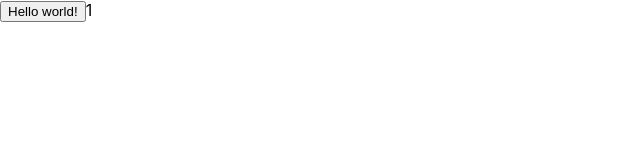
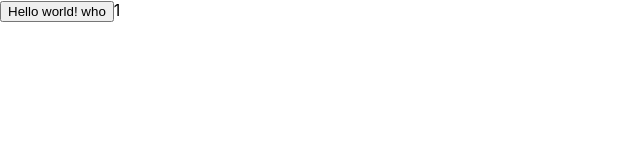
Before and after one commit to Locki2568/React_demo, a React (Create React App) app: page / in a window 1280 px wide. Shown: the top 160 px of the page, without its empty margins (0-640 px from the left). Built offline with nearby package versions, Linux system fonts and the light colour scheme.

Commit message:
pass variable via props

```diff
--- a/src/App.js
+++ b/src/App.js
@@ -19,7 +19,7 @@ class App extends Component {
   render() {
     return (
       <div>
-        <button onClick={this.updateNumber}>Hello world!</button>
+        <button onClick={this.updateNumber}>Hello world! {this.props.who}</button>
         <span>{this.state.number}</span>
       </div>
       // <div className="App">
--- a/src/index.js
+++ b/src/index.js
@@ -4,7 +4,7 @@ import './index.css';
 import App from './App';
 import * as serviceWorker from './serviceWorker';
 
-ReactDOM.render(<App onClickWho={(number) => number*2} />, document.getElementById('root'));
+ReactDOM.render(<App who={"who"} onClickWho={(number) => number*2} />, document.getElementById('root'));
 
 // If you want your app to work offline and load faster, you can change
 // unregister() to register() below. Note this comes with some pitfalls.
```
